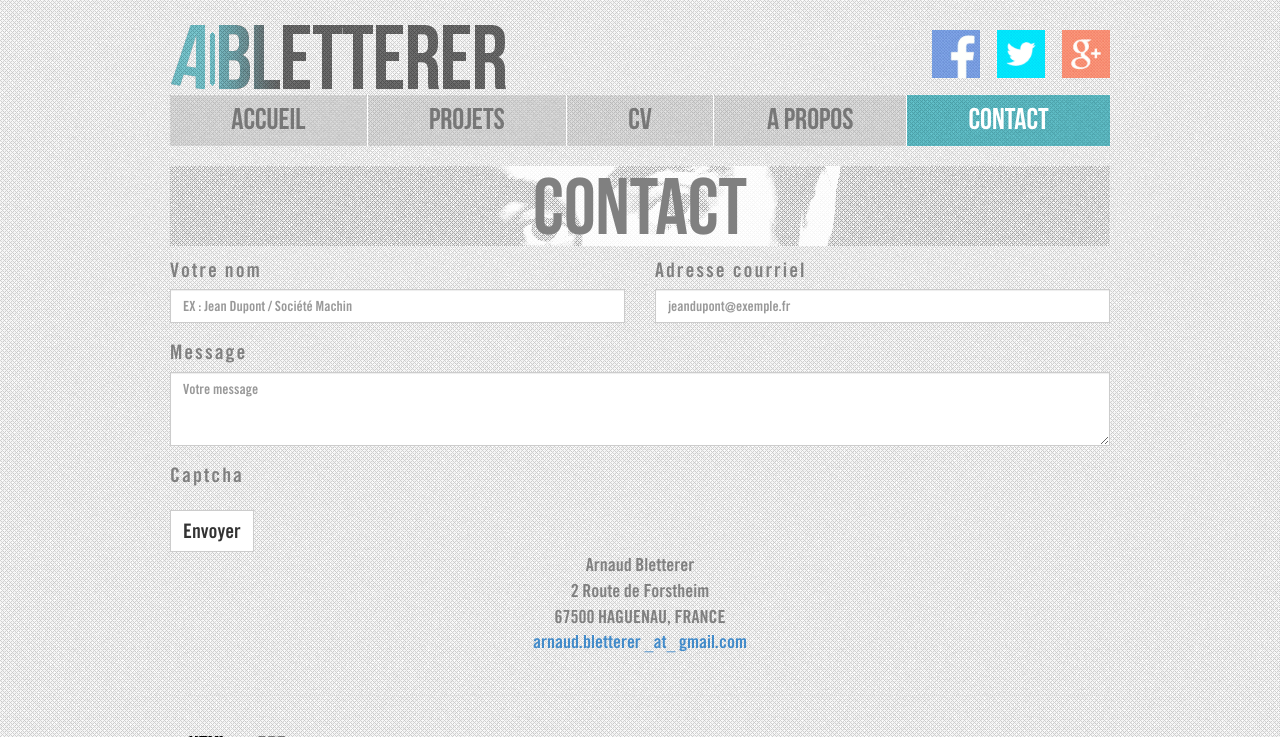
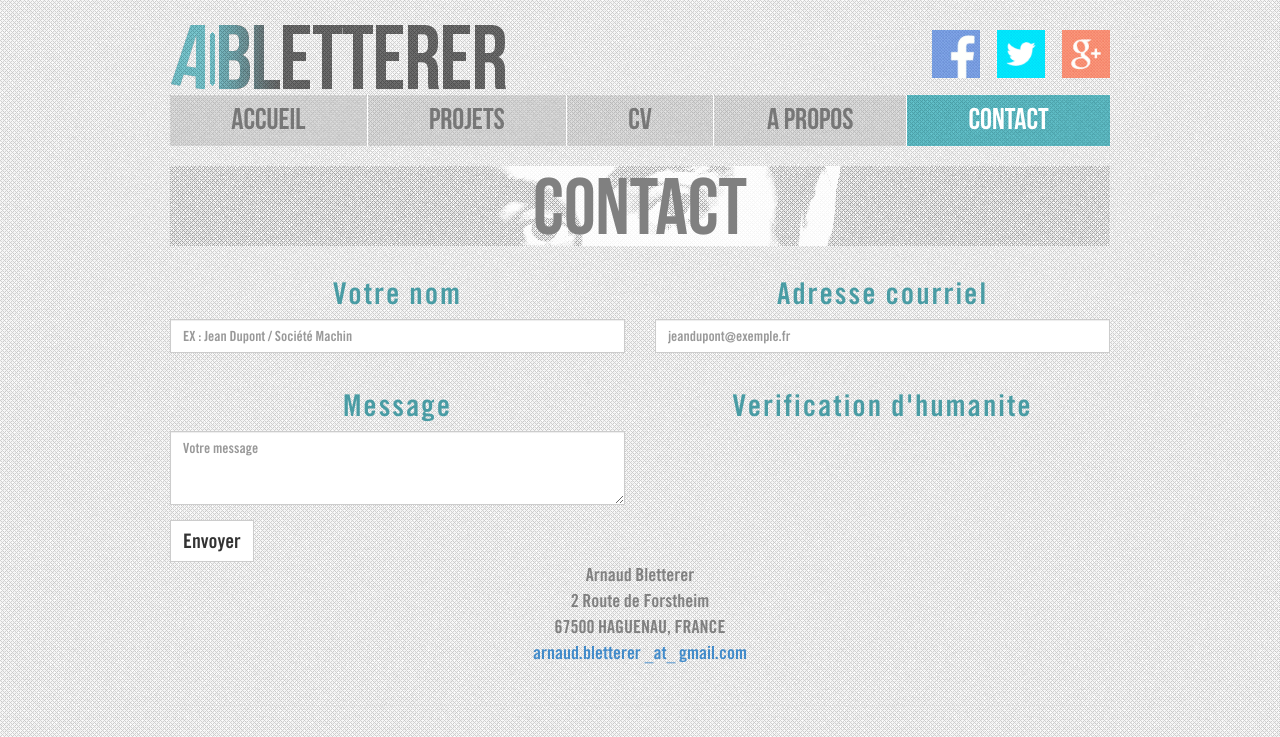
Before and after one commit to abletterer/Portfolio, a PHP site: page /contact.php in a window 1280 px wide. Shown: the top 737 px of the page. Run offline with PHP 8.4, Linux system fonts and the light colour scheme.

Commit message:
Mise en place recaptcha

```diff
--- a/contact.php
+++ b/contact.php
@@ -99,20 +99,32 @@ if(isset($succes)) {
     <form role="form" style="letter-spacing:2px; font-size:18px;" method="POST" action="<?php echo updateURL('./contact.php'); ?>">
     <div class="row">
         <div class="form-group col-xs-6">
-        <label for="nomContact">Votre nom</label>
+            <h2 style="text-align:center;">Votre nom</h2>
             <input type="text" class="form-control" id="nomContact" name="nomContact" placeholder="EX : Jean Dupont / Société Machin">
         </div>
         <div class="form-group col-xs-6">
-        <label for="emailContact">Adresse courriel</label>
+            <h2 style="text-align:center;">Adresse courriel</h2>
             <input type="email" class="form-control" id="emailContact" name="emailContact" placeholder="jeandupont@exemple.fr">
         </div>
-    </div>
-    <div class="form-group">
-        <label for="messageContact">Message</label>
+        <div class="form-group col-xs-6">
+            <h2 style="text-align:center;">Message</h2>
             <textarea class="form-control" rows="3" id="messageContact" name="messageContact" placeholder="Votre message"></textarea>
         </div>
-    <div class="form-group">
-        <label for="captchaContact">Captcha</label>
+        <div class="form-group col-xs-6">
+            <h2 style="text-align:center;">Verification d'humanite</h2>
+            <!--<script type="text/javascript"
+               src="https://www.google.com/recaptcha/api/challenge?k=6LcebecSAAAAAFFGJGTxgcqGejHgHdsCOwouf9zz">
+            </script>
+
+            <noscript>
+                <iframe src="https://www.google.com/recaptcha/api/noscript?k=6LcebecSAAAAAFFGJGTxgcqGejHgHdsCOwouf9zz"
+                    height="300" width="500" frameborder="0"></iframe><br>
+                <textarea name="recaptcha_challenge_field" rows="3" cols="40">
+                </textarea>
+                <input type="hidden" name="recaptcha_response_field"
+                    value="manual_challenge">
+            </noscript>-->
+        </div>
     </div>
     <button type="submit" class="btn btn-default">Envoyer</button>
     </form>
```
Lines whose indentation alone changed are shown as unchanged.
